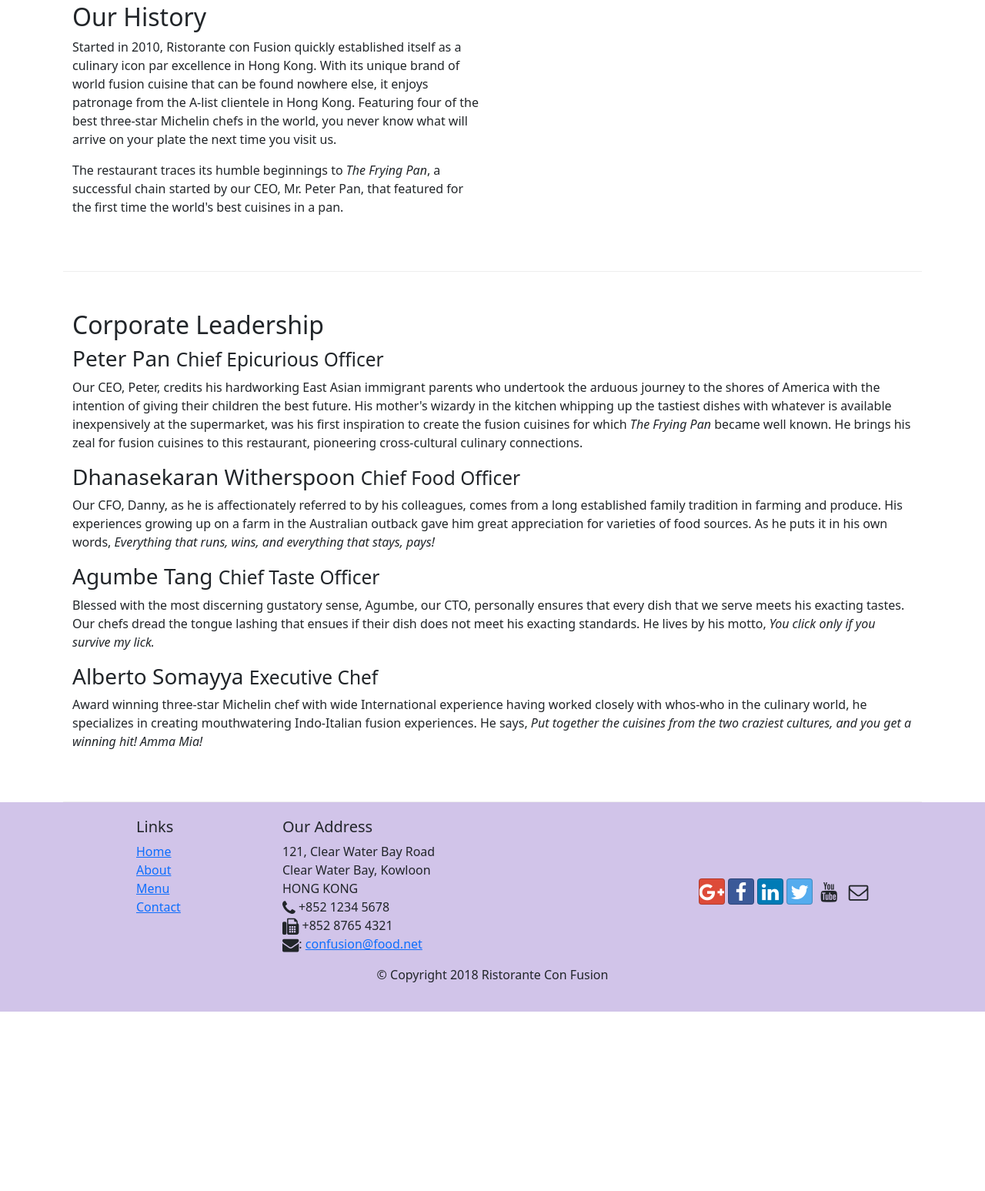
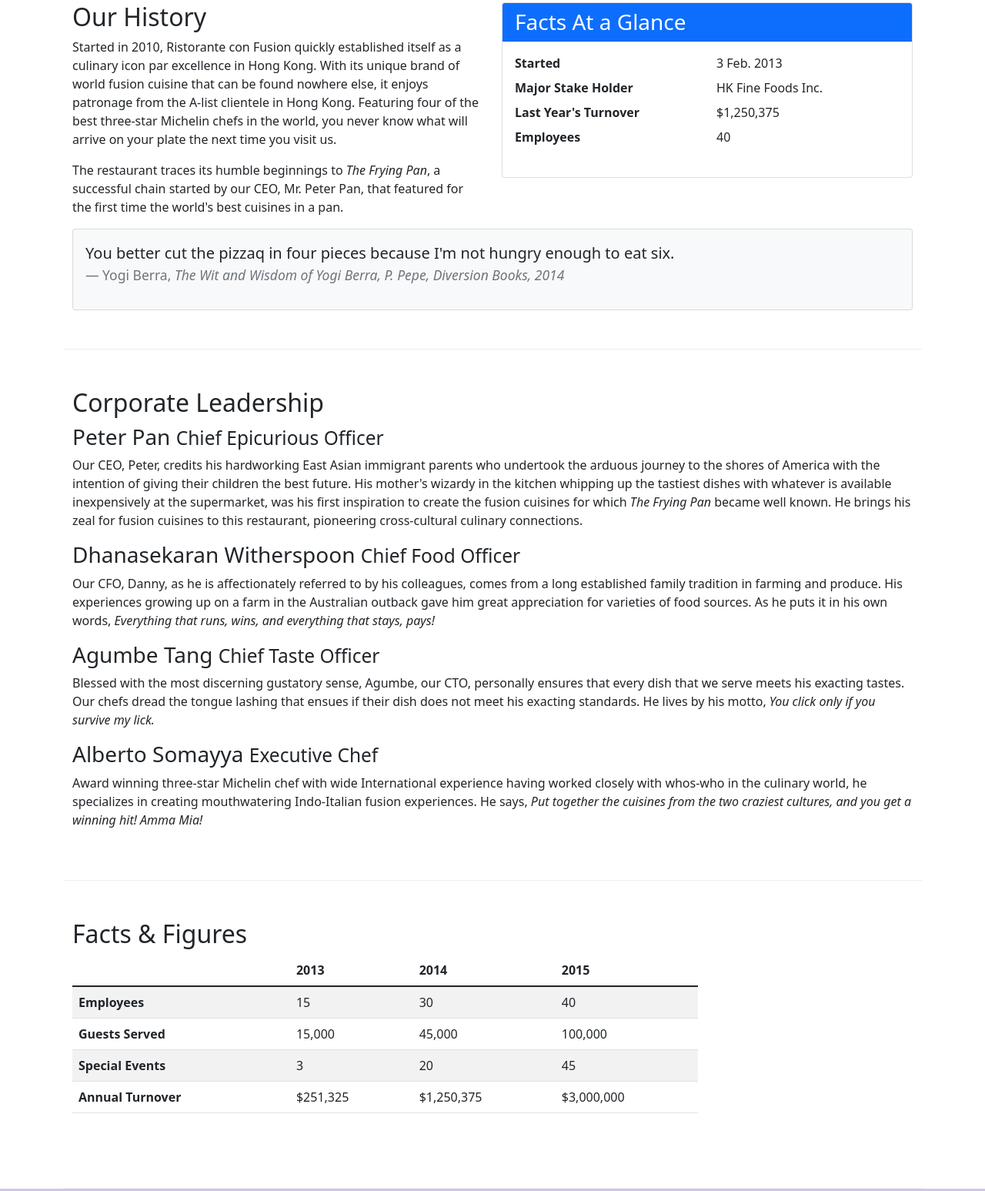
Before and after one commit to bethanycable/coursera-bootstrap, a website: page aboutus.html in a window 1280 px wide. Shown: the part 488-2035 px from the top of the page at 77% size. Before the commit the page ends 1802 px from the top, so only its background shows below. Drawn offline with nearby package versions, Linux system fonts and the light colour scheme.

Commit message:
Tables and Cards

```diff
--- a/aboutus.html
+++ b/aboutus.html
@@ -63,7 +63,36 @@
                 <p>Started in 2010, Ristorante con Fusion quickly established itself as a culinary icon par excellence in Hong Kong. With its unique brand of world fusion cuisine that can be found nowhere else, it enjoys patronage from the A-list clientele in Hong Kong.  Featuring four of the best three-star Michelin chefs in the world, you never know what will arrive on your plate the next time you visit us.</p>
                 <p>The restaurant traces its humble beginnings to <em>The Frying Pan</em>, a successful chain started by our CEO, Mr. Peter Pan, that featured for the first time the world's best cuisines in a pan.</p>
             </div>
-            <div>
+            <div class="col-sm">
+                <div class="card">
+                    <h3 class="card-header bg-primary text-white">Facts At a Glance</h3>
+                    <div class="card-body">
+                        <dl class="row">
+                            <dt class="col-6">Started</dt>
+                            <dd class="col-6">3 Feb. 2013</dd>
+                            <dt class="col-6">Major Stake Holder</dt>
+                            <dd class="col-6">HK Fine Foods Inc.</dd>
+                            <dt class="col-6">Last Year's Turnover</dt>
+                            <dd class="col-6">$1,250,375</dd>
+                            <dt class="col-6">Employees</dt>
+                            <dd class="col-6">40</dd>
+                        </dl>
+                    </div>
+                </div>
+            </div>
+            <div class="col-12">
+                <div class="card card-body bg-light">
+                    <blockquote class="blockquote">
+                        <p>You  better cut the pizzaq in four pieces
+                            because I'm not hungry enough to eat six.
+                        </p>
+                        <footer class="blockquote-footer">Yogi Berra,
+                            <cite title="Source Title">The Wit and Wisdom of
+                                Yogi Berra, P. Pepe, Diversion Books, 2014
+                            </cite>
+                        </footer>
+                    </blockquote>
+                </div>
             </div>
         </div>
 
@@ -81,7 +110,50 @@
                 <p class="d-none d-sm-block">Award winning three-star Michelin chef with wide International experience having worked closely with whos-who in the culinary world, he specializes in creating mouthwatering Indo-Italian fusion experiences. He says, <em>Put together the cuisines from the two craziest cultures, and you get a winning hit! Amma Mia!</em></p>
             </div>
        </div>
-
+       <div class="row row-content">
+            <div class="col-12 col-sm-9">
+                <h2>Facts &amp; Figures</h2>
+                <div class="table-responsive">
+                    <table class="table table-striped">
+                        <thead class="thead-dark">
+                            <tr>
+                                <th>&nbsp;</th>
+                                <th>2013</th>
+                                <th>2014</th>
+                                <th>2015</th>
+                            </tr>
+                        </thead>
+                        <tbody>
+                            <tr>
+                                <th>Employees</th>
+                                <td>15</td>
+                                <td>30</td>
+                                <td>40</td>
+                            </tr>
+                            <tr>
+                                <th>Guests Served</th>
+                                <td>15,000</td>
+                                <td>45,000</td>
+                                <td>100,000</td>
+                            </tr>
+                            <tr>
+                                <th>Special Events</th>
+                                <td>3</td>
+                                <td>20</td>
+                                <td>45</td>
+                            </tr>
+                            <tr>
+                                <th>Annual Turnover</th>
+                                <td>$251,325</td>
+                                <td>$1,250,375</td>
+                                <td>$3,000,000</td>
+                            </tr>
+                        </tbody>
+                    </table>
+                </div>
+            </div>
+            <div class="col-12 col-sm-3"></div>
+       </div>
     </div>
 
     <footer class="footer">
```
Also changed, not shown: contactus.html (+3 -3 lines).
